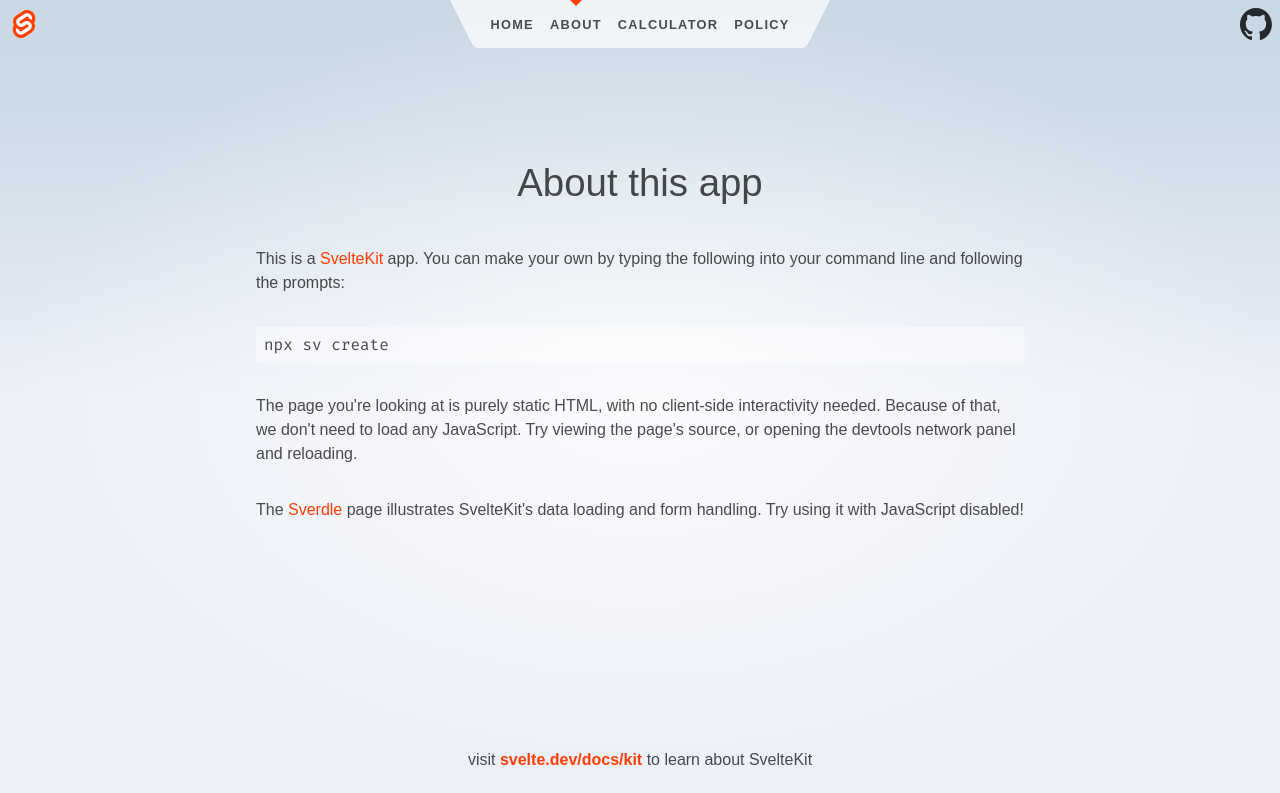
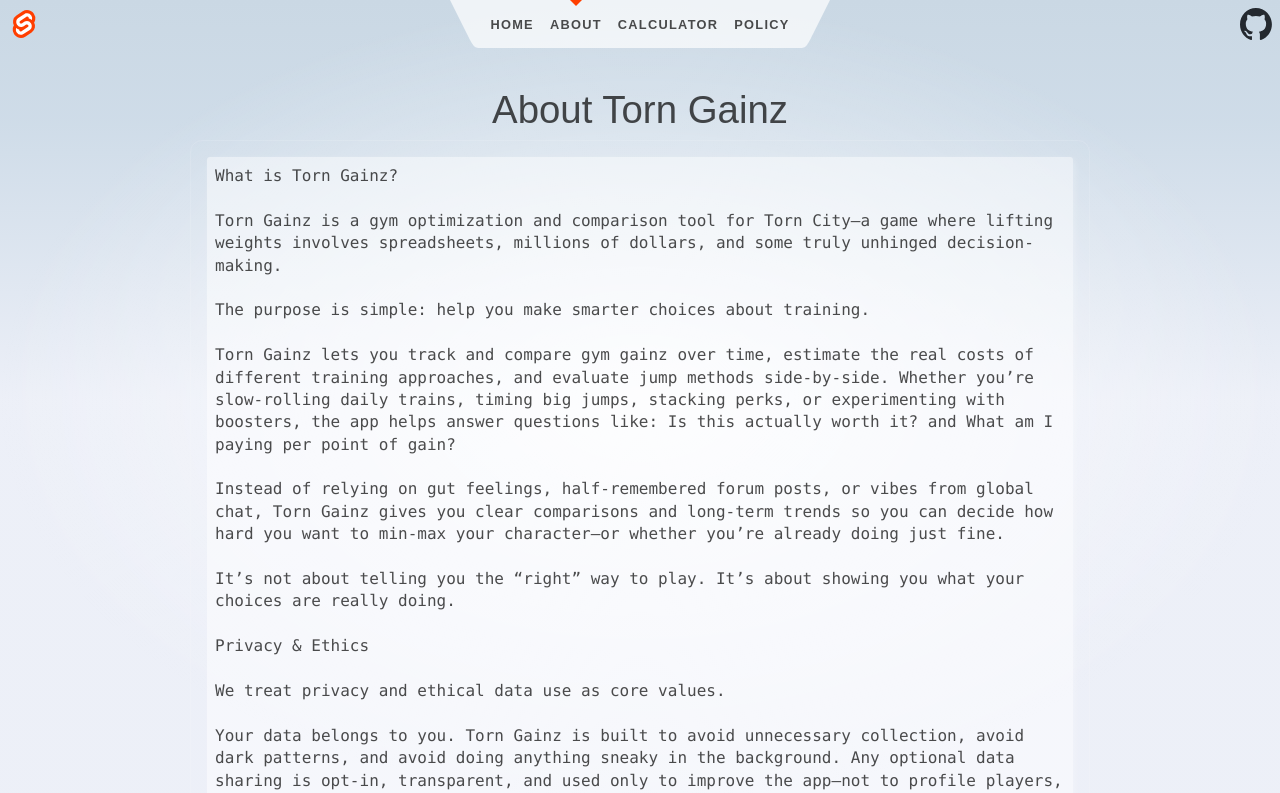
Before and after one commit to EevieTheFox/Torn-Gainz-Web-App, a SvelteKit app: page /about in a window 1280 px wide. Shown: the top 793 px of the page. Built offline with nearby package versions, Linux system fonts and the light colour scheme.

Commit message:
initial about page commit

```diff
--- /dev/null
+++ b/src/lib/About/about.ts
@@ -0,0 +1,24 @@
+export const ABOUT_TEXT = `
+What is Torn Gainz?
+
+Torn Gainz is a gym optimization and comparison tool for Torn City—a game where lifting weights involves spreadsheets, millions of dollars, and some truly unhinged decision-making.
+
+The purpose is simple: help you make smarter choices about training.
+
+Torn Gainz lets you track and compare gym gainz over time, estimate the real costs of different training approaches, and evaluate jump methods side-by-side. Whether you’re slow-rolling daily trains, timing big jumps, stacking perks, or experimenting with boosters, the app helps answer questions like: Is this actually worth it? and What am I paying per point of gain?
+
+Instead of relying on gut feelings, half-remembered forum posts, or vibes from global chat, Torn Gainz gives you clear comparisons and long-term trends so you can decide how hard you want to min-max your character—or whether you’re already doing just fine.
+
+It’s not about telling you the “right” way to play. It’s about showing you what your choices are really doing.
+
+Privacy & Ethics
+
+We treat privacy and ethical data use as core values.
+
+Your data belongs to you. Torn Gainz is built to avoid unnecessary collection, avoid dark patterns, and avoid doing anything sneaky in the background. Any optional data sharing is opt-in, transparent, and used only to improve the app—not to profile players, monetize behavior, or interfere with gameplay.
+
+No automation. No exploits. No funny business.
+
+Just numbers, comparisons, and better-informed gainz.
+
+`.trim();
--- a/src/routes/about/+page.svelte
+++ b/src/routes/about/+page.svelte
@@ -1,30 +1,49 @@
 <script lang="ts">
-	import { resolve } from '$app/paths';
+    import { ABOUT_TEXT} from "$lib/About/about";
 </script>
 
 <svelte:head>
-	<title>About</title>
-	<meta name="description" content="About this app" />
+    <title>About Torn Gainz</title>
 </svelte:head>
 
-<div class="text-column">
-	<h1>About this app</h1>
+<main class="wrap">
+    <header class="header">
+        <h1>About Torn Gainz</h1>
+    </header>
 
-	<p>
-		This is a <a href="https://svelte.dev/docs/kit">SvelteKit</a> app. You can make your own by typing
-		the following into your command line and following the prompts:
-	</p>
+    <article class="policy">
+        <!-- preserves spacing + line breaks exactly -->
+        <pre>{ABOUT_TEXT}</pre>
+    </article>
+</main>
 
-	<pre>npx sv create</pre>
+<style>
+    .wrap {
+        max-width: 900px;
+        margin: 0 auto;
+        padding: 24px 16px 64px;
+    }
 
-	<p>
-		The page you're looking at is purely static HTML, with no client-side interactivity needed.
-		Because of that, we don't need to load any JavaScript. Try viewing the page's source, or opening
-		the devtools network panel and reloading.
-	</p>
+    .header h1 {
+        margin: 0 0 8px;
+    }
 
-	<p>
-		The <a href={resolve('/sverdle')}>Sverdle</a> page illustrates SvelteKit's data loading and form handling.
-		Try using it with JavaScript disabled!
-	</p>
-</div>
+    .meta {
+        margin: 0 0 24px;
+        opacity: 0.8;
+    }
+
+    .policy {
+        border: 1px solid rgba(255,255,255,0.12);
+        border-radius: 12px;
+        padding: 16px;
+    }
+
+    pre {
+        margin: 0;
+        white-space: pre-wrap;  /* wrap long lines */
+        word-break: break-word; /* avoid horizontal scroll */
+        font-family: ui-monospace, SFMono-Regular, Menlo, Monaco, Consolas, "Liberation Mono", "Courier New", monospace;
+        line-height: 1.4;
+    }
+</style>
```
